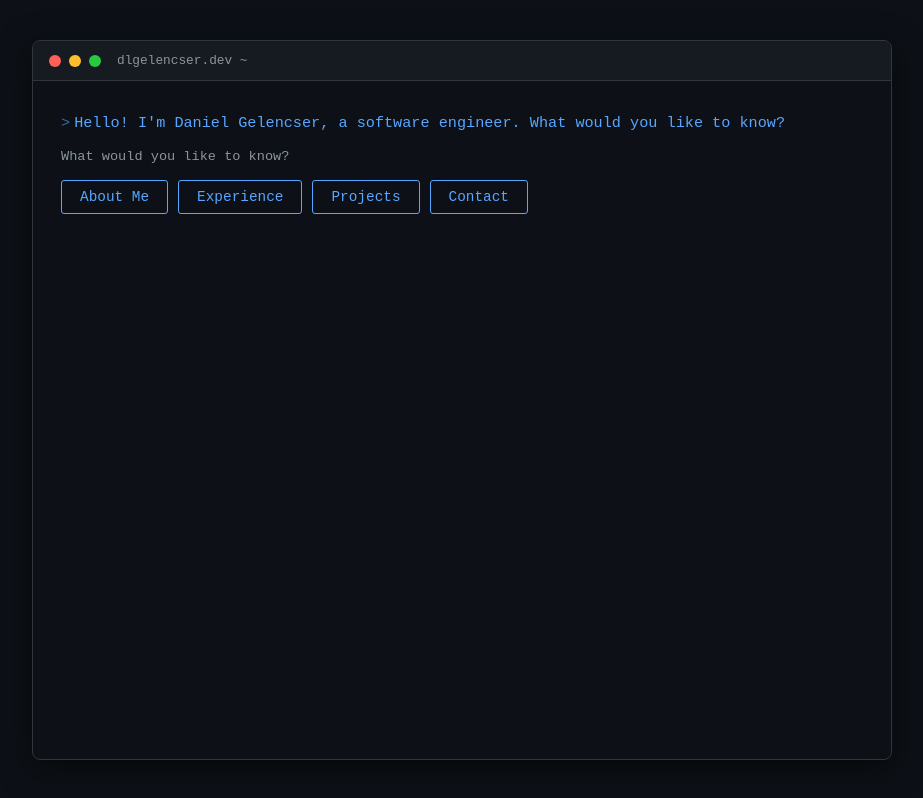
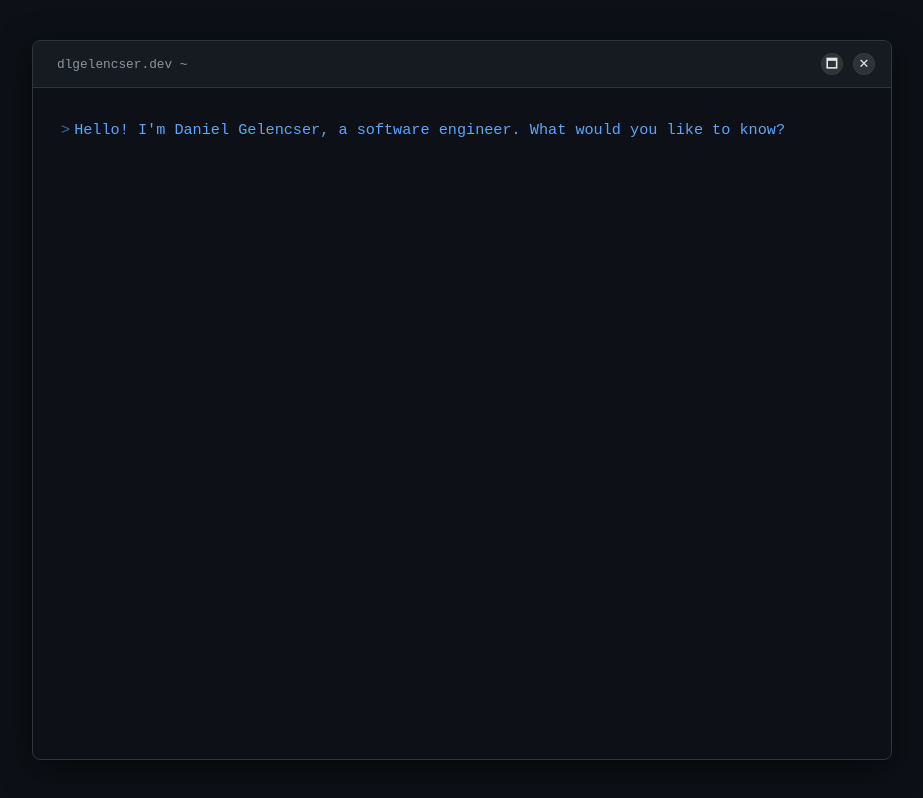
Before and after one commit to daniellgelencser/dlgelencser.dev, a React (Vite) app: page / in a window 1280 px wide. Shown: the whole page, without its empty margins (178-1101 px from the left). Built offline with nearby package versions, Linux system fonts and the light colour scheme.

Commit message:
fixt terminal window, restore session, close/minimize/restore

```diff
--- a/src/components/Terminal.css
+++ b/src/components/Terminal.css
@@ -9,7 +9,9 @@
   border-radius: 8px;
   overflow: hidden;
   box-shadow: 0 8px 32px rgba(0, 0, 0, 0.6);
-  min-height: calc(100vh - 80px);
+  /* Fixed terminal height so the terminal itself is the scrolling container */
+  height: calc(100vh - 80px);
+  max-height: calc(100vh - 80px);
 }
 
 /* ── Header bar ─────────────────────────────────────────── */
@@ -40,11 +42,149 @@
   font-family: 'Courier New', Courier, monospace;
 }
 
+/* Header controls (right-aligned) */
+
+.terminal__controls {
+  margin-left: auto;
+  display: flex;
+  gap: 10px;
+  align-items: center;
+}
+
+.terminal__control {
+  width: 22px;
+  height: 22px;
+  border-radius: 50%;
+  border: 1px solid rgba(255,255,255,0.03);
+  display: inline-flex;
+  align-items: center;
+  justify-content: center;
+  cursor: pointer;
+  padding: 0;
+  line-height: 1;
+  background: #2f3336; /* GNOME-dark neutral */
+  transition: background 120ms ease, transform 120ms ease;
+}
+
+/* Subtle hover for all controls */
+.terminal__control:hover {
+  background: #3a3f41;
+  transform: translateY(-1px);
+}
+
+/* Slightly stronger hover for close to indicate destructive */
+.terminal__control--close:hover {
+  background: linear-gradient(180deg, rgba(255,0,0,0.06), rgba(255,0,0,0.02)), #3a3f41;
+}
+
+/* Icon inside the colored circle */
+.control__icon {
+  font-size: 13px;
+  line-height: 1;
+  display: inline-block;
+  transform: translateY(-1px);
+  color: #e6e6e6; /* light icon for GNOME dark */
+}
+
+/* Maximized terminal */
+.terminal--maximized {
+  position: fixed;
+  top: 0;
+  left: 0;
+  width: 100vw;
+  height: 100vh;
+  max-width: 100vw;
+  max-height: 100vh;
+  margin: 0;
+  border-radius: 0;
+  z-index: 9999;
+}
+
+/* Closed terminal toggle (centered) */
+.terminal-toggle {
+  position: fixed;
+  top: 50%;
+  left: 50%;
+  transform: translate(-50%, -50%);
+  z-index: 10000;
+}
+
+.terminal-open-btn {
+  display: inline-flex;
+  flex-direction: column;
+  align-items: center;
+  gap: 10px;
+  width: 110px;
+  padding: 18px 10px;
+  border-radius: 10px;
+  background: transparent;
+  border: 0;
+  cursor: pointer;
+  position: relative;
+}
+
+.terminal-open-btn:focus {
+  outline: 2px solid rgba(88,166,255,0.12);
+  outline-offset: 6px;
+}
+
+.terminal-open-inner {
+  width: 56px;
+  height: 56px;
+  border-radius: 8px;
+  background: #161b22; /* inner panel */
+  border: 1px solid #30363d;
+  display: inline-flex;
+  align-items: center;
+  justify-content: center;
+  box-shadow: inset 0 1px 0 rgba(255,255,255,0.02), 0 6px 18px rgba(0,0,0,0.5);
+  z-index: 2;
+}
+
+.terminal-open-inner svg { display: block; }
+
+/* Slight downward nudge to perfectly center the glyph visually */
+.terminal-open-inner svg { transform: translateY(3px); }
+
+.terminal-open-label {
+  font-size: 0.86rem;
+  color: #8b949e;
+  font-family: system-ui, -apple-system, 'Segoe UI', Roboto, 'Helvetica Neue', Arial;
+  user-select: none;
+  z-index: 2;
+}
+
+/* Hover/focus rectangle behind the icon to signal clickability */
+.terminal-open-btn::before {
+  content: '';
+  position: absolute;
+  left: 50%;
+  top: 6px;
+  transform: translateX(-50%) scale(0.92);
+  width: 120px;
+  height: 120px;
+  border-radius: 18px;
+  background: #2f3135; /* slightly lighter dark rounded rectangle */
+  box-shadow: 0 10px 30px rgba(0,0,0,0.6);
+  opacity: 0;
+  transition: opacity 160ms ease, transform 160ms ease;
+  z-index: 1;
+  pointer-events: none;
+}
+
+.terminal-open-btn:hover::before,
+.terminal-open-btn:focus::before,
+.terminal-open-btn:focus-visible::before {
+  opacity: 1;
+  transform: translateX(-50%) scale(1);
+}
+
 /* ── Body ────────────────────────────────────────────────── */
 .terminal__body {
   flex: 1;
   padding: 24px 28px;
   overflow-y: auto;
+  -webkit-overflow-scrolling: touch;
   display: flex;
   flex-direction: column;
 }
@@ -111,7 +251,9 @@
     border-radius: 0;
     border-left: none;
     border-right: none;
-    min-height: 100vh;
+    /* Fill viewport on mobile while keeping internal scrolling */
+    height: 100vh;
+    max-height: 100vh;
   }
 
   .terminal__body {
--- a/src/components/Terminal.tsx
+++ b/src/components/Terminal.tsx
@@ -105,6 +105,27 @@ function assertNever(x: never): never {
 
 const SESSION_KEY = 'terminal-session'
 
+// Persist window state (open / maximized) separately in sessionStorage
+const SESSION_WINDOW_KEY = 'terminal-window'
+
+function saveWindowState(state: { isOpen: boolean; isMaximized: boolean }) {
+  try {
+    sessionStorage.setItem(SESSION_WINDOW_KEY, JSON.stringify(state))
+  } catch (e) {
+    console.error('Failed to save window state:', e)
+  }
+}
+
+function loadWindowState(): { isOpen: boolean; isMaximized: boolean } | null {
+  try {
+    const raw = sessionStorage.getItem(SESSION_WINDOW_KEY)
+    return raw ? JSON.parse(raw) : null
+  } catch (e) {
+    console.error('Failed to load window state:', e)
+    return null
+  }
+}
+
 // Helper functions for sessionStorage (persists only while tab is open)
 function saveSession(actions: SessionAction[]) {
   try {
@@ -183,17 +204,27 @@ export default function Terminal() {
   const [hasLoaded, setHasLoaded] = useState(false)
   const [sessionActions, setSessionActions] = useState<SessionAction[]>([])
   const bottomRef = useRef<HTMLDivElement>(null)
+  const reconstructedRef = useRef<ConversationItem[] | null>(null)
+  const [isOpen, setIsOpen] = useState(true)
+  const [isMaximized, setIsMaximized] = useState(false)
   const skipTypingRef = useRef(false)
   const currentTypingRef = useRef<{ text: string; onDone: (text: string) => void } | null>(null)
 
-  // Load session from sessionStorage on mount
+  // Load session from sessionStorage on mount (store reconstructed items in a ref)
   useEffect(() => {
     const actions = loadSession()
     if (actions) {
       setSessionActions(actions)
-      const reconstructed = reconstructItems(actions)
-      setItems(reconstructed)
+      reconstructedRef.current = reconstructItems(actions)
     }
+
+    // Load saved window state (open / maximized) if present
+    const win = loadWindowState()
+    if (win) {
+      setIsOpen(Boolean(win.isOpen))
+      setIsMaximized(Boolean(win.isMaximized))
+    }
+
     setHasLoaded(true)
   }, [])
 
@@ -203,6 +234,12 @@ export default function Terminal() {
       saveSession(sessionActions)
     }
   }, [sessionActions, hasLoaded])
+
+  // Persist window open/maximized state whenever it changes (after initial load)
+  useEffect(() => {
+    if (!hasLoaded) return
+    saveWindowState({ isOpen, isMaximized })
+  }, [isOpen, isMaximized, hasLoaded])
 
   // Skip typing animation on click or keypress
   useEffect(() => {
@@ -327,13 +364,26 @@ export default function Terminal() {
     [],
   )
 
-  // Boot: type welcome message only if no saved session
+  // Boot: if a saved session exists, show a quick restoring sequence, otherwise show welcome
   useEffect(() => {
     if (!hasLoaded) return
 
-    // If items already exist from localStorage, don't show welcome
+    // If items already exist, nothing to do
     if (items.length > 0) return
 
+    // If we have a saved session, show a short 'Restoring session...' typing animation
+    if (sessionActions.length > 0 && reconstructedRef.current) {
+      const t = setTimeout(() => {
+        // ensure the typing message appears by itself
+        setItems([])
+        typeMessage('Restoring session...', () => {
+          setItems(reconstructedRef.current || [])
+        })
+      }, 150)
+      return () => clearTimeout(t)
+    }
+
+    // No saved session — show the normal welcome message
     const t = setTimeout(() => {
       typeMessage(WELCOME_MESSAGE, (full) => {
         finalizeTyping(full, null)
@@ -341,7 +391,20 @@ export default function Terminal() {
       })
     }, 400)
     return () => clearTimeout(t)
-  }, [hasLoaded, items.length, typeMessage, finalizeTyping])
+  }, [hasLoaded, items.length, sessionActions.length, typeMessage, finalizeTyping])
+
+  // When reopening the terminal (from closed state), show restoring animation then restore
+  useEffect(() => {
+    if (!hasLoaded) return
+    if (isOpen && reconstructedRef.current) {
+      // clear visible items so the restoring typing appears alone
+      setItems([])
+      // show restoring typing, then apply reconstructed items
+      typeMessage('Restoring session...', () => {
+        setItems(reconstructedRef.current || [])
+      })
+    }
+  }, [isOpen, hasLoaded, typeMessage])
 
   const handleSelect = useCallback(
     (section: Section, label: string) => {
@@ -388,12 +451,72 @@ export default function Terminal() {
   }, [])
 
   return (
-    <div className="terminal">
+    <>
+      {!isOpen && (
+        <div className="terminal-toggle" aria-hidden={false}>
+          <button
+            className="terminal-open-btn"
+            aria-label="Open terminal"
+            onClick={() => setIsOpen(true)}
+          >
+            <span className="terminal-open-inner" aria-hidden>
+              <svg width="32" height="32" viewBox="0 0 28 28" xmlns="http://www.w3.org/2000/svg" aria-hidden focusable="false">
+                <polyline points="4,8 12,14 4,20" fill="none" stroke="#58a6ff" strokeWidth="2.6" strokeLinecap="round" strokeLinejoin="round" />
+                <line x1="13" y1="20" x2="22" y2="20" stroke="#58a6ff" strokeWidth="2.6" strokeLinecap="round" />
+              </svg>
+            </span>
+            <span className="terminal-open-label">Console</span>
+          </button>
+        </div>
+      )}
+
+      {isOpen && (
+        <div className={`terminal ${isMaximized ? 'terminal--maximized' : ''}`}>
       <div className="terminal__header">
-        <span className="terminal__dot terminal__dot--red" />
-        <span className="terminal__dot terminal__dot--yellow" />
-        <span className="terminal__dot terminal__dot--green" />
         <span className="terminal__title">dlgelencser.dev ~ </span>
+        <div className="terminal__controls">
+          {isMaximized ? (
+            // When maximized: show Restore (left) and Close (right)
+            <>
+              <button
+                className="terminal__control terminal__control--max"
+                title="Restore"
+                onClick={() => setIsMaximized(false)}
+                aria-label="Restore"
+              >
+                <span className="control__icon">🗗</span>
+              </button>
+              <button
+                className="terminal__control terminal__control--close"
+                title="Close"
+                onClick={() => setIsOpen(false)}
+                aria-label="Close"
+              >
+                <span className="control__icon">✕</span>
+              </button>
+            </>
+          ) : (
+            // When not maximized: show Maximize (left) and Close (right)
+            <>
+              <button
+                className="terminal__control terminal__control--max"
+                title="Maximize"
+                onClick={() => setIsMaximized(true)}
+                aria-label="Maximize"
+              >
+                <span className="control__icon">🗖</span>
+              </button>
+              <button
+                className="terminal__control terminal__control--close"
+                title="Close"
+                onClick={() => { setIsOpen(false); setItems([]) }}
+                aria-label="Close"
+              >
+                <span className="control__icon">✕</span>
+              </button>
+            </>
+          )}
+        </div>
       </div>
 
       <div className="terminal__body">
@@ -414,18 +537,6 @@ export default function Terminal() {
             )
           }
 
-          if (item.kind === 'options') {
-            return (
-              <div key={item.key} className="section-label">
-                <span className="section-label__text">What would you like to know?</span>
-                <OptionButtons
-                  options={item.options}
-                  onSelect={handleSelect}
-                />
-              </div>
-            )
-          }
-
           if (item.kind === 'contact-btn') {
             return (
               <div key={item.key} className="contact-btn-wrap">
@@ -436,10 +547,12 @@ export default function Terminal() {
             )
           }
 
-          return assertNever(item)
+          return null
         })}
         <div ref={bottomRef} />
       </div>
-    </div>
+        </div>
+      )}
+    </>
   )
 }
--- a/src/index.css
+++ b/src/index.css
@@ -17,6 +17,12 @@ body {
   align-items: flex-start;
 }
 
+/* Prevent the page from scrolling; terminal is the scrolling container */
+body, html, #root {
+  height: 100%;
+  overflow: hidden;
+}
+
 #root {
   width: 100%;
   min-height: 100vh;
```
